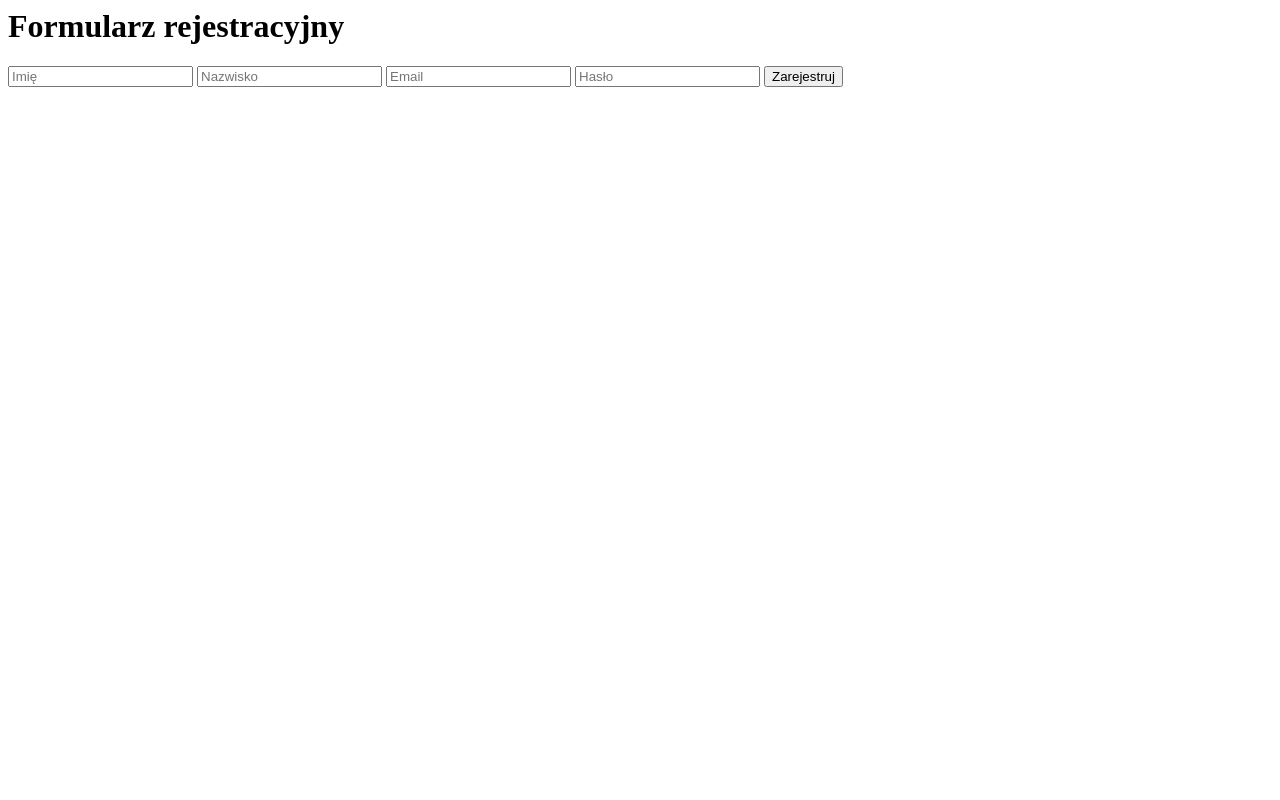
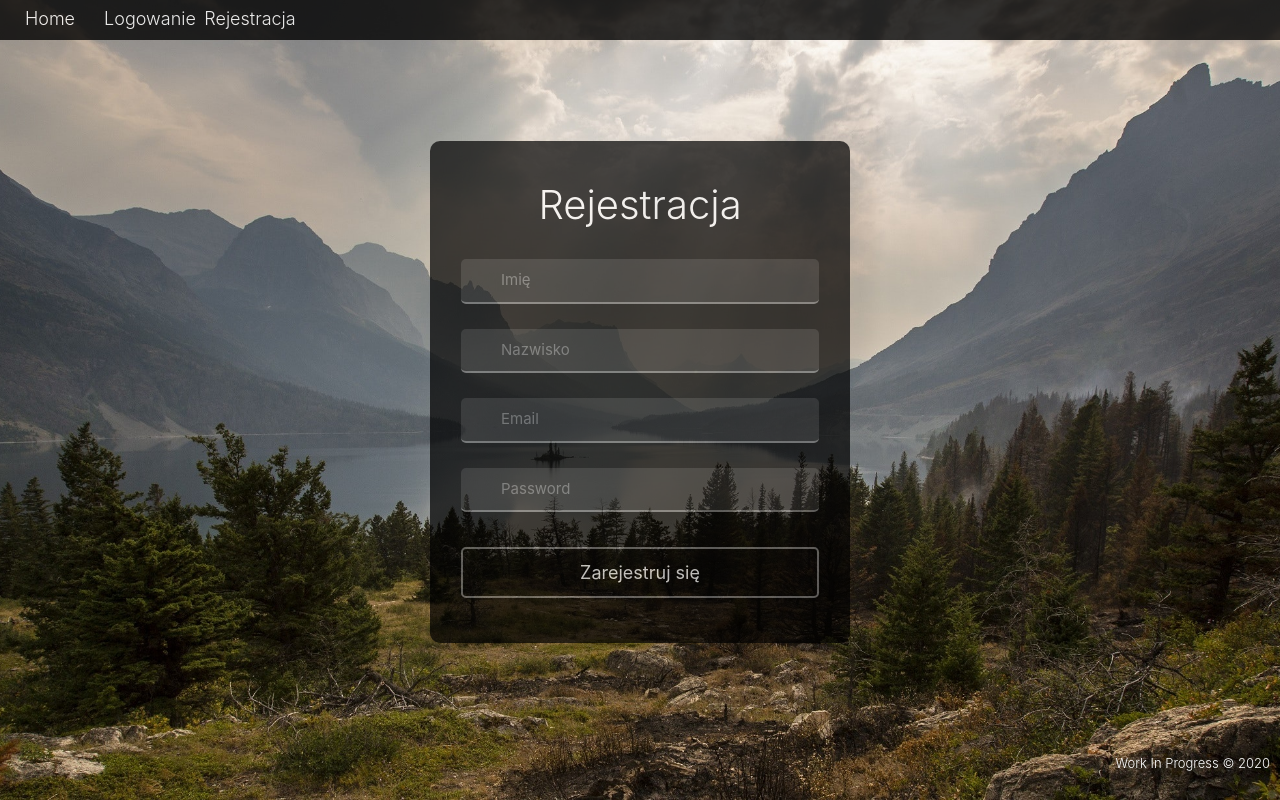
Before and after one commit to ernest-ceo/ToDoList, a PHP site: page /registration.php in a window 1280 px wide. Run offline with PHP 8.4, Linux system fonts and the light colour scheme; data that the repository does not hold is empty; a stand-in replaces the project's code that opens the database connection.

Commit message:
TD-8 Layout formularzy rejestracja i logowanie

```diff
--- a/layouts/css/style.css
+++ b/layouts/css/style.css
@@ -118,3 +118,95 @@ ol > li:hover a
     text-align: right;
     font-size: 13px;
 }
+
+.wrapper {
+    display: flex;
+    align-items: center;
+    justify-content: center;
+    min-height: 88vh;
+    height: auto;
+}
+
+.form-holder {
+    background: #000;
+    width: 420px;
+    max-width: 90%;
+    padding: 30px 0px;
+    opacity: 0.7;
+    border-radius: 10px;
+}
+
+.form-holder h1 {
+    color: white;
+    padding: 10px;
+    text-align: center;
+    font-size: 2em;
+    font-weight: 300;
+}
+
+.form .form-group {
+    display: flex;
+    position: relative;
+    width: 90%;
+    margin: 5px auto;
+    padding: 10px;
+}
+
+.form-group input {
+    width: 100%;
+    padding: 10px;
+    background: #222;
+    border: none;
+    outline: none;
+    color: white;
+    font-size: 15px;
+    border-bottom: 2px solid #777;
+    border-radius: 5px;
+    padding-left: 40px;
+}
+
+.form-group img {
+    width: 26px;
+    position: absolute;
+    left: 15px;
+    top: 13px;
+}
+
+.form-group button {
+    width: 100%;
+    margin-top: 10px;
+    padding: 10px;
+    background: transparent;
+    border: none;
+    outline: none;
+    color: white;
+    font-size: 18px;
+    border: 2px solid #777;
+    border-radius: 5px;
+    cursor: pointer;
+}
+
+.form-group input:focus{
+    background: #444;
+    border-color: #39a165;
+}
+
+.form-group input:hover {
+    background: #444;
+    border-color: #39a165;
+
+}
+
+.form-group button:hover {
+    background: #444;
+}
+
+.form-group a {
+    color: #999;
+    text-decoration: none;
+    font-size: 15px;
+}
+
+.form-group a:hover {
+    color: #444;
+}
--- /dev/null
+++ b/layouts/registration.php
@@ -0,0 +1,27 @@
+    <div class="wrapper">
+        <div class="form-holder">
+            <h1>Rejestracja</h1>
+            <form method="post" class="form">
+                <div class="form-group">
+                    <input type="text" name="first_name" placeholder="Imię">
+                </div>
+                <div class="form-group">
+                    <input type="text" name="second_name" placeholder="Nazwisko">
+                </div>
+                <div class="form-group">
+                    <input type="email" name="email" placeholder="Email">
+                </div>
+                <div class="form-group">
+                    <input type="password" name="password" placeholder="Password">
+                </div>
+                <div class="form-group">
+                    <button type="submit" name="register">Zarejestruj się</button>
+                </div>
+            </form>
+        </div>
+    </div>
+
+
+<div class="footer">
+    Work In Progress &copy; <?php echo date("Y");?>
+</div>
--- a/registration.php
+++ b/registration.php
@@ -1,6 +1,10 @@
 <?php
 declare(strict_types=1);
 require_once("config/database.php");
+require_once 'config/menu.php';
+$content = array();
+$content[0] = "./layouts/registration.php";
+include_once "./layouts/main.php";
 
 if(isset($_POST['register'])){
     $first_Name = $_POST['first_name'];
@@ -20,12 +24,3 @@ if(isset($_POST['register'])){
     die('Rejestracja pomyslna!');
 
 }
-?>
-<h1>Formularz rejestracyjny</h1>
-<form method="post">
-    <input type="text" name="first_name" placeholder="Imię">
-    <input type="text" name="second_name" placeholder="Nazwisko">
-    <input type="email" name="email" placeholder="Email">
-    <input type="password" name="password" placeholder="Hasło">
-    <button type="submit" name="register">Zarejestruj</button>
-</form>
```
Also changed, not shown: layouts/login.php (added, +20 -0 lines), login.php (+4 -7 lines).
